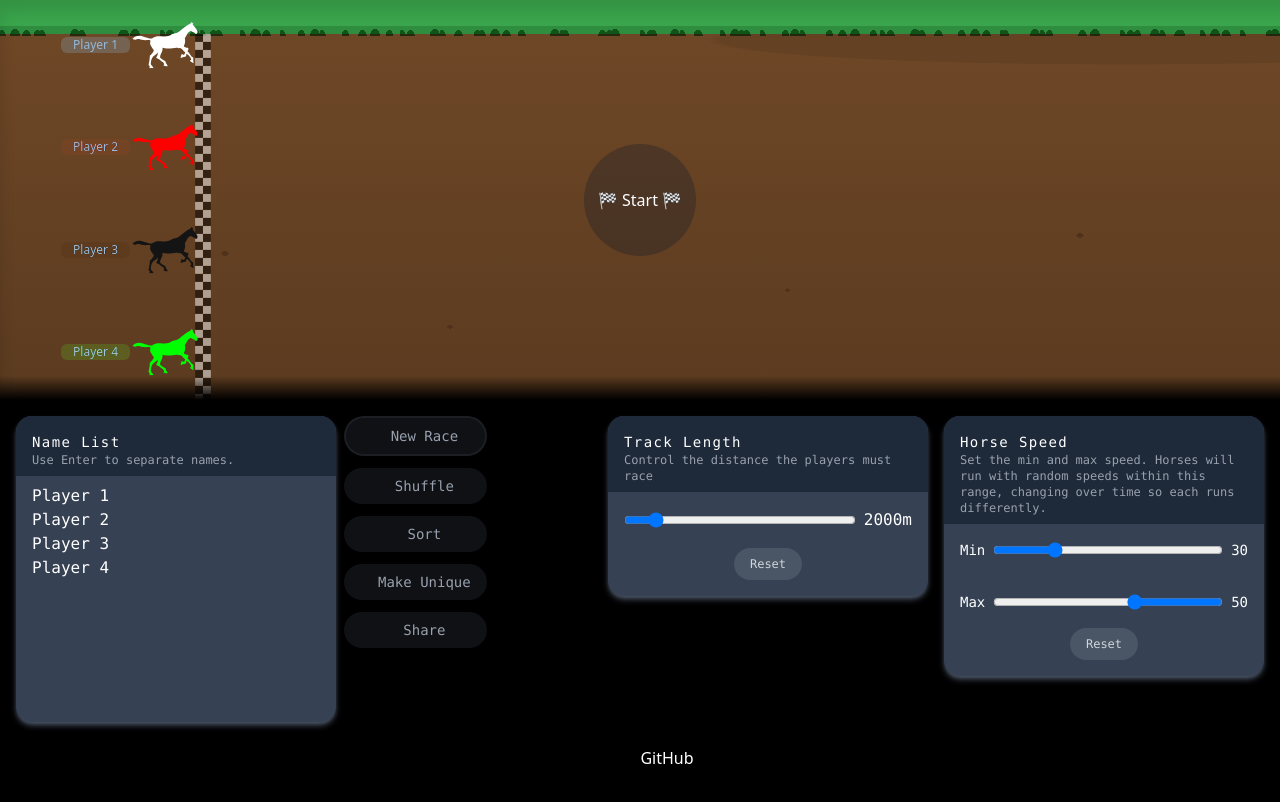
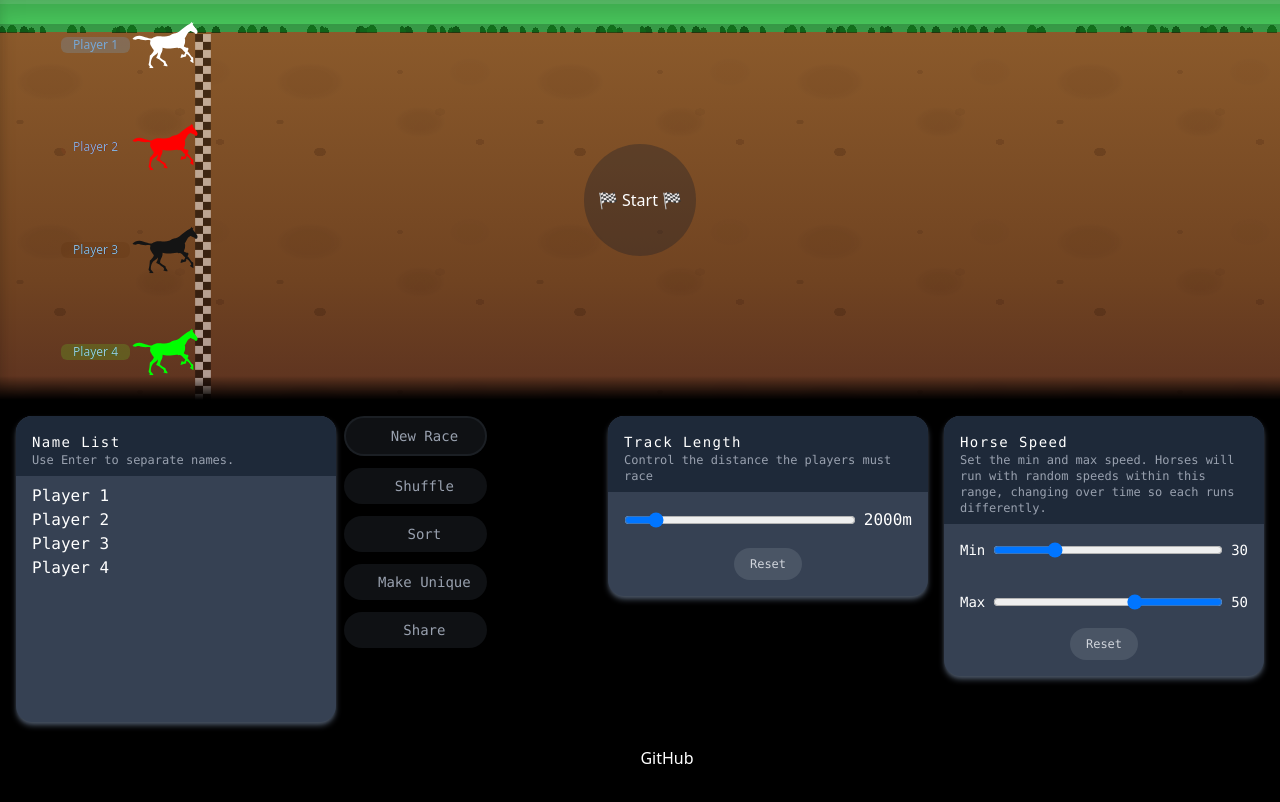
Before and after one commit to race2pick/race2pick.github.io, a React (Vite) app: page / in a window 1280 px wide. Shown: the top 802 px of the page. Built offline with nearby package versions, Linux system fonts and the light colour scheme; some icons are missing.

Commit message:
fix text

```diff
--- a/src/game/arena.tsx
+++ b/src/game/arena.tsx
@@ -25,7 +25,7 @@ export default function Arena() {
   return (
     <>
       <motion.div
-        className="absolute ground-grass top-0 left-0 h-full min-w-full"
+        className="absolute ground-muddy top-0 left-0 h-full min-w-full"
         style={{ width: distance + playerBoxWidth + 50 }}
         transition={{ type: "spring", stiffness: 50, damping: 20 }}
       ></motion.div>
--- a/src/game/ui/ui.tsx
+++ b/src/game/ui/ui.tsx
@@ -23,9 +23,11 @@ export default function UI() {
   return (
     <div className="w-full grow flex flex-col p-4">
       {gameState === "not-started" && !isCountdown && <GameUiContent />}
-      <div className={cn("w-[100vw] flex justify-center p-6", {
-        "absolute bottom-0": gameState !== "not-started" || isCountdown
-      })}>
+      <div
+        className={cn("w-[100vw] flex justify-center p-6", {
+          "absolute bottom-0": gameState !== "not-started" || isCountdown,
+        })}
+      >
         <a
           href="https://github.com/race2pick/race2pick.github.io"
           target="_blank"
@@ -37,7 +39,7 @@ export default function UI() {
 
       {gameState === "finished" && winner && (
         <motion.div
-          className="fixed top-0 left-0 right-0 bottom-0 flex items-center justify-center text-white text-shadow-2xs text-4xl"
+          className="fixed top-0 left-0 right-0 bottom-0 flex items-center justify-center text-white text-6xl text-shadow-[2px_2px_10px,-2px_-2px_10px,-2px_2px_10px,2px_-2px_10px]  text-shadow-black/50 font-black "
           animate={{ opacity: [0, 1], scale: [0, 1], rotate: [0, 360] }}
           transition={{ duration: 2 }}
         >
--- a/src/index.css
+++ b/src/index.css
@@ -9,56 +9,71 @@
     color: white;
 }
 
-.ground-grass {
-  --soil: #6e4726;
-  --soil2: #5b3b20;
-  --grass: #3aa64c;
-  --grass2: #2f8d40;
+.ground-muddy {
+  --soil: #8b5a2b;   /* coklat tanah terang */
+  --soil2: #704321;
+  --wet: #5c3220;    /* lumpur basah */
+  --grass: #47c45a;  /* hijau segar */
+  --grass2: #379a47;
+  /* position: relative;
+  overflow: hidden; */
+
   background:
-    /* rumput */ linear-gradient(
+    /* highlight tipis di atas tanah */
+    linear-gradient(180deg, #ffffff20 0 4px, transparent 4px),
+    /* rumput */
+    linear-gradient(
       180deg,
-      var(--grass) 0 26px,
-      var(--grass2) 26px 34px,
-      transparent 34px
+      var(--grass) 0 24px,
+      var(--grass2) 24px 32px,
+      transparent 32px
     ),
-    /* akar/tekstur dekat permukaan */
-      radial-gradient(60% 20% at 50% 40px, #00000014 30%, transparent 31%),
     /* lapisan tanah */
-      linear-gradient(180deg, var(--soil) 34px, var(--soil2) 100%);
+    linear-gradient(180deg, var(--soil) 32px, var(--soil2) 70%, var(--wet) 100%);
+  box-shadow: inset 0 14px 18px #00000022, inset 0 -6px 10px #0000001a;
+}
 
-  box-shadow: inset 0 12px 16px #0000001f;
-}
-.ground-grass::before {
-  /* serabut rumput */
+/* serabut rumput */
+.ground-muddy::before {
   content: "";
   position: absolute;
-  left: 0;
-  right: 0;
-  top: 22px;
-  height: 14px;
-  background: radial-gradient(6px 10px at 5% 100%, #2b7d36 60%, #0000 61%) 0 0/40px
-      14px,
-    radial-gradient(8px 12px at 25% 100%, #2b7d36 60%, #0000 61%) 0 0/60px 14px,
-    radial-gradient(7px 10px at 55% 100%, #2b7d36 60%, #0000 61%) 0 0/48px 14px,
-    radial-gradient(6px 10px at 85% 100%, #2b7d36 60%, #0000 61%) 0 0/44px 14px;
+  inset: 20px 0 auto 0;
+  height: 13px;
+  background:
+    radial-gradient(6px 12px at 5% 100%, #349b46 65%, #0000 66%) 0 0/40px 14px,
+    radial-gradient(8px 14px at 20% 100%, #3fb152 65%, #0000 66%) 0 0/60px 14px,
+    radial-gradient(7px 12px at 50% 100%, #2f873d 65%, #0000 66%) 0 0/48px 14px,
+    radial-gradient(6px 10px at 75% 100%, #349b46 65%, #0000 66%) 0 0/42px 14px;
   mix-blend-mode: multiply;
-  opacity: 0.8;
+  opacity: 0.9;
 }
-.ground-grass::after {
-  /* batu kecil */
+
+/* tile lumpur & batu */
+.ground-muddy::after {
   content: "";
   position: absolute;
-  inset: 34px 0 0 0;
-  background: radial-gradient(6px 4px at 10% 60%, #4a2d18 60%, #0000 61%),
-    radial-gradient(5px 3px at 20% 80%, #4a2d18 60%, #0000 61%),
-    radial-gradient(4px 3px at 35% 70%, #4a2d18 60%, #0000 61%),
-    radial-gradient(6px 4px at 48% 55%, #4a2d18 60%, #0000 61%),
-    radial-gradient(5px 3px at 60% 75%, #4a2d18 60%, #0000 61%),
-    radial-gradient(4px 3px at 70% 85%, #4a2d18 60%, #0000 61%),
-    radial-gradient(6px 4px at 82% 40%, #4a2d18 60%, #0000 61%),
-    radial-gradient(5px 3px at 90% 65%, #4a2d18 60%, #0000 61%);
-  opacity: 0.7;
+  inset: 32px 0 0 0;
+  background:
+    /* genangan lumpur — lebih lembut, transparan di tepi */
+    radial-gradient(40px 22px at 50px 50px, #6b3e2214 50%, #5c32200c 70%, transparent 85%),
+    radial-gradient(30px 18px at 160px 90px, #70432117 45%, #5c32200b 70%, transparent 85%),
+    radial-gradient(24px 16px at 210px 40px, #6e402009 50%, #5c322005 75%, transparent 88%),
+    /* highlight tipis di tengah genangan */
+    radial-gradient(20px 12px at 160px 95px, #ffffff20 30%, transparent 60%),
+    radial-gradient(14px 8px at 55px 52px, #ffffff11 30%, transparent 55%),
+    /* bebatuan */
+    radial-gradient(8px 6px at 60px 120px, #5a3a2540 70%, transparent 75%),
+    radial-gradient(7px 5px at 180px 80px, #6e4a3114 70%, transparent 75%),
+    radial-gradient(5px 3px at 20px 90px, #4d321f2d 70%, transparent 75%),
+    radial-gradient(4px 3px at 140px 40px, #5c3b2526 70%, transparent 75%),
+    radial-gradient(6px 4px at 220px 110px, #704c3336 70%, transparent 75%);
+  background-repeat: repeat;
+  background-size: 260px 160px;
+  opacity: 0.85;
+  mix-blend-mode: multiply; /* biar nyatu dengan tanah */
+  pointer-events: none;
 }
+
 
 .finish {
   background-image: url("./assets/line.svg");
```
